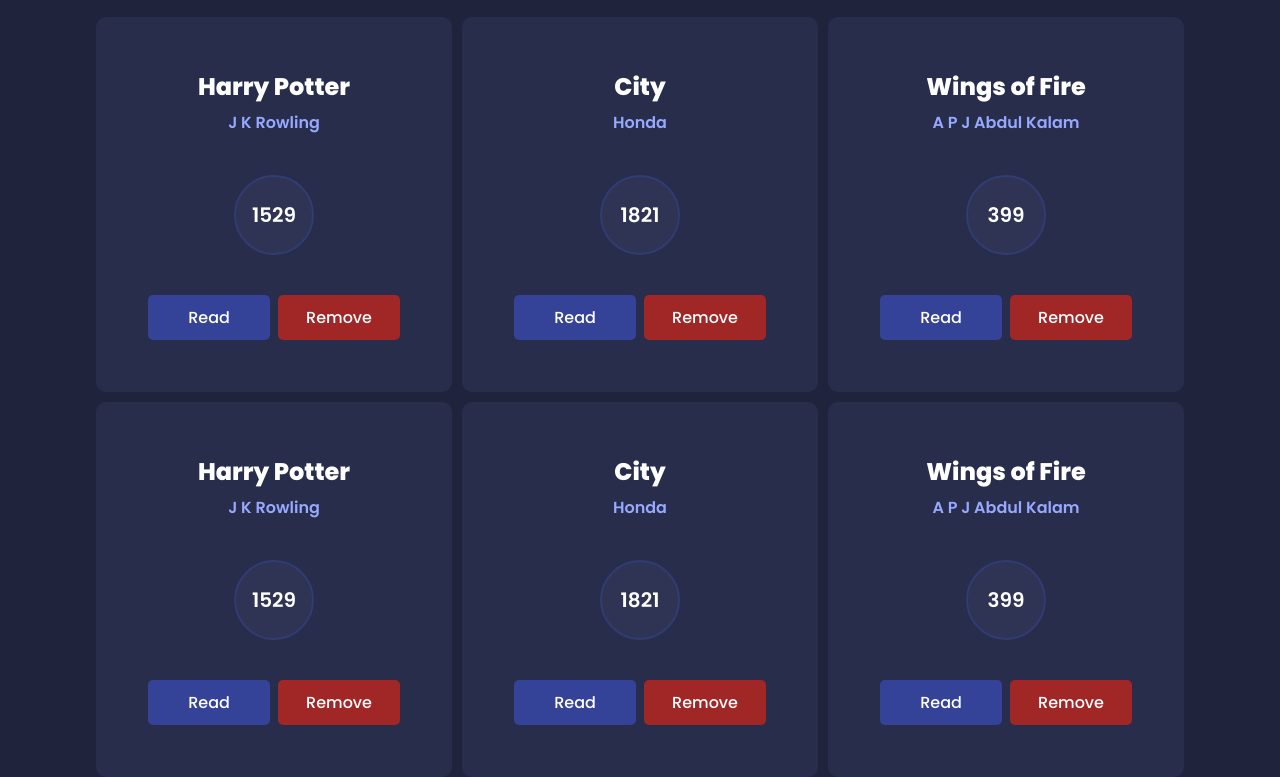
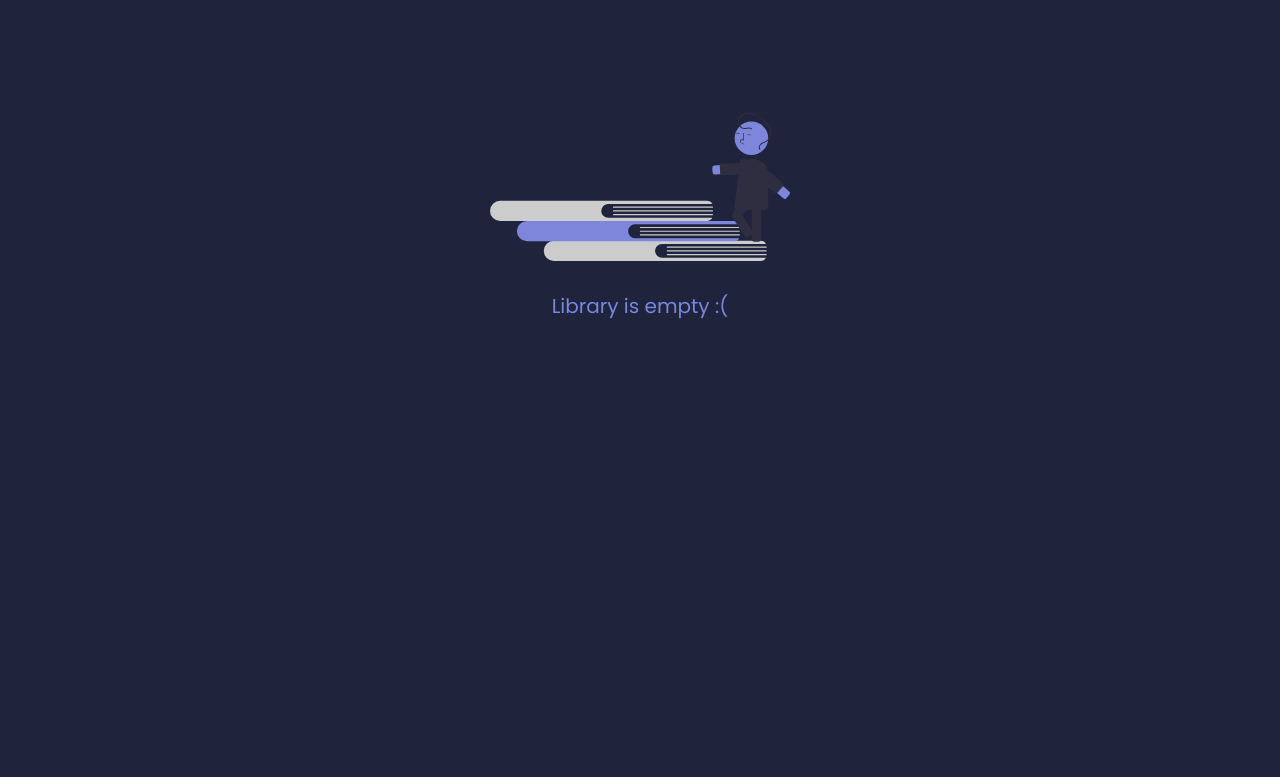
Before and after one commit to pavithiran-saravanan/library, a plain HTML site: page index.html in a window 1280 px wide. Shown: the part 138-915 px from the top of the page. After the commit the page ends 800 px from the top, so only its background shows below. Drawn offline with Linux system fonts and the light colour scheme.

Commit message:
Show placeholder when library is empty

```diff
--- a/index.html
+++ b/index.html
@@ -27,7 +27,7 @@
             </div>
             <div class="field-container">
                 <label for="pages">Pages *</label>
-                <input type="tel" id="pages" name="pages" required pattern="[0-9]+" title="Only positive numbers are accepted">
+                <input type="tel" min="1" id="pages" name="pages" required pattern="[0-9]+" title="Only positive numbers are accepted">
             </div>
             <button class="btn btn-submit" type="submit">Add Book</button>
         </form>
@@ -49,5 +49,9 @@
             </div>
         </div> -->
     </div>
+    <div class="empty-container display">
+        <img class="empty" src="./icons/undraw_road_to_knowledge_m8s0 (1).svg" alt="">
+        <div class="empty-text">Library is empty :(</div>
+    </div>
 </body>
 </html>
--- a/script.js
+++ b/script.js
@@ -45,8 +45,13 @@
 // Function to iterate over books array and display each book as card
 function displayBooks(){
     const container = document.querySelector('.books-container');
-    container.textContent = '';
-    for(let book of books){
+    if(books.length === 0){
+        document.querySelector('.empty-container').classList.remove('display');
+    }
+    else{
+        document.querySelector('.empty-container').classList.add('display');
+    }
+    books.forEach((book, index) => {
         const card = document.createElement('div');
         card.classList.add('card');
 
@@ -90,23 +95,35 @@
         buttonContainer.appendChild(remove);
         card.appendChild(buttonContainer)
 
+        card.setAttribute('data-index', `${index}`);
         container.appendChild(card);
-    }
+    });
+
+
+    // Add remove book functionality
+    let removeButtons = document.querySelectorAll('.remove');
+    Array.from(removeButtons).forEach(removeButton => {
+        removeButton.addEventListener('click', e=>{
+            const indexOfBook = removeButton.parentElement.parentElement.getAttribute('data-index');
+            books.splice(indexOfBook, 1);
+            displayBooks();
+        });
+    });
 }
 
-let book1 = new Book('Harry Potter', 'J K Rowling', 1529, false);
-let book2 = new Book('City', 'Honda', 1821, false);
-let book3 = new Book('Wings of Fire', 'A P J Abdul Kalam', 399, false);
-let book4 = new Book('Harry Potter', 'J K Rowling', 1529, false);
-let book5 = new Book('City', 'Honda', 1821, false);
-let book6 = new Book('Wings of Fire', 'A P J Abdul Kalam', 399, false);
+let book1 = new Book('Harry Potter', 'J K Rowling -- 1', 1529, false);
+let book2 = new Book('City', 'Honda -- 2', 1821, false);
+let book3 = new Book('Wings of Fire', 'A P J Abdul Kalam -- 3', 399, false);
+let book4 = new Book('Harry Potter', 'J K Rowling -- 4', 1529, false);
+let book5 = new Book('City', 'Honda -- 5', 1821, false);
+let book6 = new Book('Wings of Fire', 'A P J Abdul Kalam -- 6', 399, false);
 
-addBookToLibrary(book1);
-addBookToLibrary(book2);
-addBookToLibrary(book3);
-addBookToLibrary(book4);
-addBookToLibrary(book5);
-addBookToLibrary(book6);
+// addBookToLibrary(book1);
+// addBookToLibrary(book2);
+// addBookToLibrary(book3);
+// addBookToLibrary(book4);
+// addBookToLibrary(book5);
+// addBookToLibrary(book6);
 
 displayBooks();
 
--- a/style.css
+++ b/style.css
@@ -8,7 +8,7 @@
     font-family: 'Poppins', sans-serif;
     color: white;
     background-color: rgb(31, 36, 60);
-    height: 100%;
+    height: 100vh;
     width: 100%;
 }
 
@@ -115,7 +115,7 @@
     width: 85%;
     margin: auto;
     align-items: center;
-    margin-top: 50px;
+    padding-top: 50px;
 }
 
 .page-title{
@@ -150,7 +150,6 @@
     border-radius: 8px;
     background-color: rgb(38, 42, 65);
     padding: 60px;
-
     transition: all 2s;
 }
 
@@ -227,6 +226,27 @@
     overflow: hidden;
 }
 
+.empty-container{
+    height: 50vh;
+    margin: auto;
+    display: grid;
+    place-content: center;
+    gap: 30px;
+    user-select: none;
+    pointer-events: none;
+    text-align: center;
+}
+
+.empty{
+    width: 300px;
+}
+
+.empty-text{
+    font-size: 20px;
+    font-weight: 400;
+    color: rgb(118, 135, 221);
+}
+
 .display{
     display: none;
 }
```
Also changed, not shown: icons/undraw_road_to_knowledge_m8s0 (1).svg (added).
